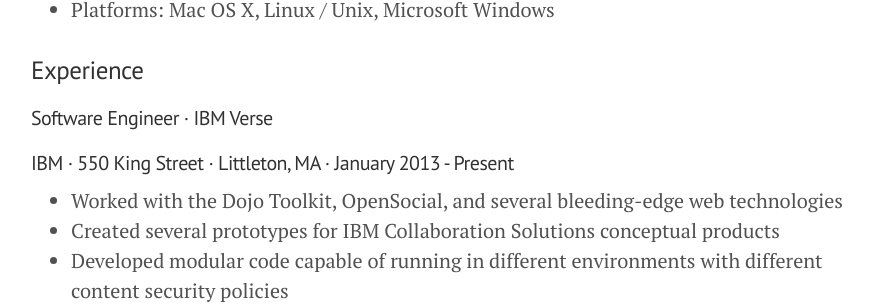
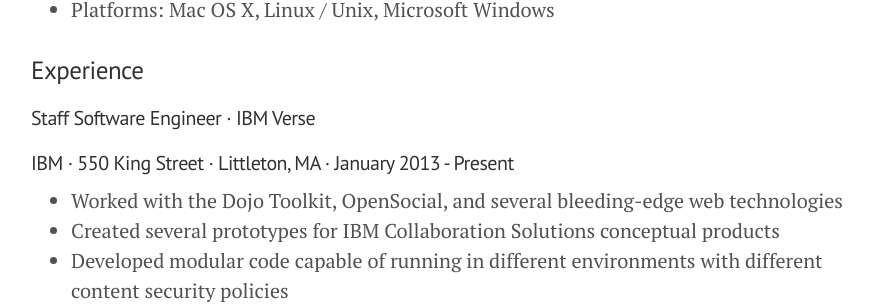
Before and after one commit to knpwrs/knpwrs.github.io, a Jekyll site: the page built from about.md, in a window 1280 px wide and 900 px high, scrolled down 750 px. Shown: the part 155-459 px from the top of the window, without its empty margins (179-1052 px from the left). Built offline with Jekyll 4.4.1, drawn with Linux system fonts in a browser that asks for light colours.

Commit message:
Update title at IBM.

```diff
--- a/about.md
+++ b/about.md
@@ -31,7 +31,7 @@
 
 ### Experience
 
-#### Software Engineer &middot; IBM Verse
+#### Staff Software Engineer &middot; IBM Verse
 
 ##### IBM &middot; 550 King Street &middot; Littleton, MA &middot; January 2013 - Present
 
```
